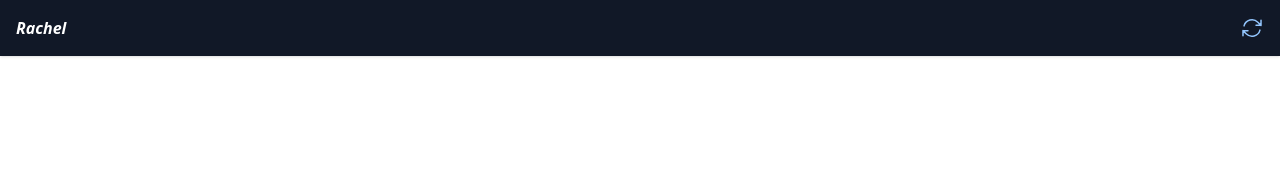
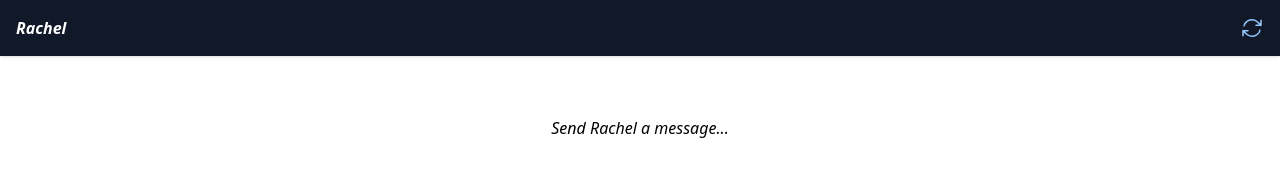
Before and after one commit to sethderrick/RachelChat, a React (Vite) app in the folder frontend/: page / in a window 1280 px wide. Shown: the top 190 px of the page. Built offline with nearby package versions, Linux system fonts and the light colour scheme; the HTML template or start-up script is replaced by a standard one.

Commit message:
Tweak UI for better UX

```diff
--- a/frontend/src/components/Controller.tsx
+++ b/frontend/src/components/Controller.tsx
@@ -30,7 +30,8 @@ function Controller() {
         formData.append("file", blob, "myFile.wav");
 
         // Send form data to API endpoint
-        await axios.post("http://127.0.0.1:8000/post-audio", formData, {
+        await axios
+          .post("http://127.0.0.1:8000/post-audio", formData, {
             headers: { "Content-Type": "audio/mpeg" },
             responseType: "arraybuffer",
           })
@@ -45,13 +46,13 @@ function Controller() {
             setMessages(messagesArr);
 
             // Play audio
-          setIsLoading(false)
+            setIsLoading(false);
             audio.play();
           })
           .catch((err) => {
             console.error(err);
             setIsLoading(false);
-        })
+          });
       });
   };
 
@@ -59,6 +60,53 @@ function Controller() {
     <div className="h-screen overflow-y-hidden">
       <Title setMessages={setMessages} />
       <div className="flex flex-col justify-between h-full overflow-y-scroll pb-96">
+        {/* Conversation */}
+        <div className="mt-5 px-5">
+          {messages.map((audio, index) => {
+            return (
+              <div
+                key={index + audio.sender}
+                className={
+                  "flex flex-col " +
+                  (audio.sender == "rachel" && "flex items-end")
+                }
+              >
+                {/* Sender */}
+                <div className="mt-4">
+                  <p
+                    className={
+                      audio.sender == "rachel"
+                        ? "text-right mr-2 italic text-green-500"
+                        : "ml-2 italic text-blue-500"
+                    }
+                  >
+                    {audio.sender}
+                  </p>
+
+                  {/* Audio Message  */}
+                  <audio
+                    src={audio.blobUrl}
+                    className="appearance-none"
+                    controls
+                  />
+                </div>
+              </div>
+            );
+          })}
+
+          {messages.length == 0 && !isLoading && (
+            <div className="text-center font-light italic mt-10">
+              Send Rachel a message...
+            </div>
+          )}
+
+          {isLoading && (
+            <div className="text-center font-light italic mt-10 animate-pulse">
+              Give me a few seconds...
+            </div>
+          )}
+        </div>
+
         {/* Recorder */}
         <div className="fixed bottom-0 w-full py-6 border-t text-center bg-gradient-to-r from-sky-500 to-green-500">
           <div className="flex justify-center items-center w-full">
```
Also changed, not shown: 2 other files (tests, documents, lock files or other folders). Lines whose indentation alone changed are shown as unchanged.
